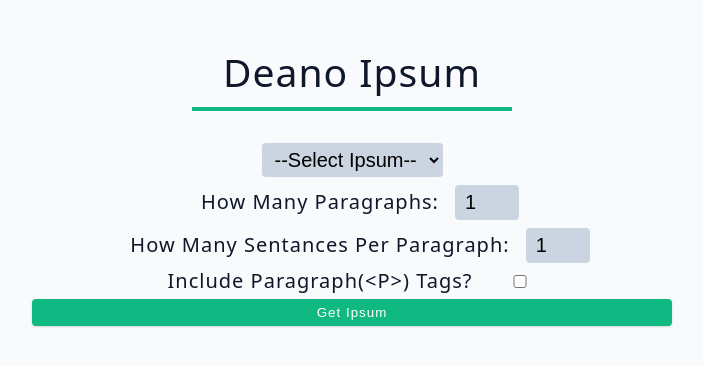
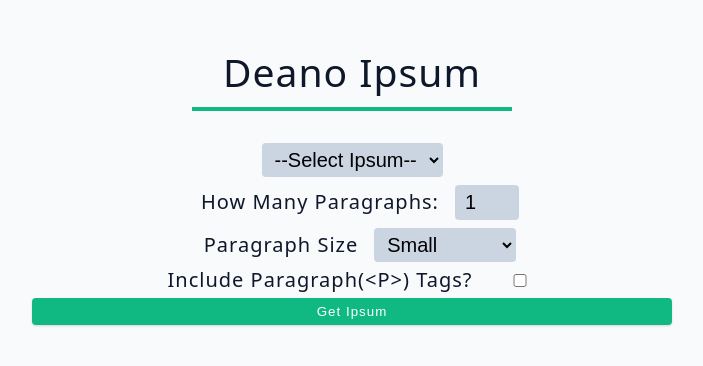
Before and after one commit to DForant/deano-ipsum, a React (Vite) app: page / in a window 1280 px wide. Shown: the part 108-474 px from the top of the page, without its empty margins (288-991 px from the left). Built offline with nearby package versions, Linux system fonts and the light colour scheme.

Commit message:
Change sentence size input from number to select

```diff
--- a/src/App.jsx
+++ b/src/App.jsx
@@ -5,7 +5,7 @@ import {ToastContainer, toast, Zoom} from 'react-toastify'
 
 function App() {
   const [activeIpsum, setActiveIpsum] = useState(0)
-  const [sentences, setSentences] = useState(1)
+  const [size, setSize] = useState('small')
   const [paragraphs, setParagraphs] = useState(1)
   const [ipsumResult, setIpsumResult] = useState([])
   const [isIpsumGenerated, setIsIpsumGenerated] = useState(false)
@@ -14,7 +14,24 @@ function App() {
   const buildParagraph = (currentIpsum) => {
     let randomNumber
     let paragraph = ''
+    let sentences = 0
     let i=0
+
+    switch(size){
+      case 'small':
+        sentences = 5
+        break
+      case 'med':
+        sentences = 10
+        break
+      case 'large':
+        sentences = 15
+        break
+      case 'extra-large':
+        sentences = 20
+        break
+    }
+
     while (i < sentences){
     randomNumber= Math.floor(Math.random()*currentIpsum.sentences.length)
       paragraph = paragraph + `${currentIpsum.sentences[randomNumber]} `
@@ -90,8 +107,13 @@ function App() {
           <input id='paragraphs' name='paragraps' type='number' min='1' max='10' step='1' value={paragraphs} onChange={(e) => setParagraphs(e.target.value)}/>
         </fieldset>
         <fieldset>
-          <label htmlFor='sentances'>How Many sentances per paragraph:</label>
-          <input id='sentences' name='sentences' type='number' min='1' max='20' step='1' value={sentences} onChange={(e) => setSentences(e.target.value)}/>
+          <label htmlFor='size'>Paragraph Size</label>
+          <select id='size' name='size' onChange={(e) => setSize(e.target.value)}>
+            <option value='small'>Small</option>
+            <option value='med'>Medium</option>
+            <option value='large'>Large</option>
+            <option value='extra-large'>Extra Large</option>
+          </select>
         </fieldset>
         <fieldset>
           <label htmlFor='includePTags'>Include paragraph(&lt;p&gt;) tags?</label>
```
